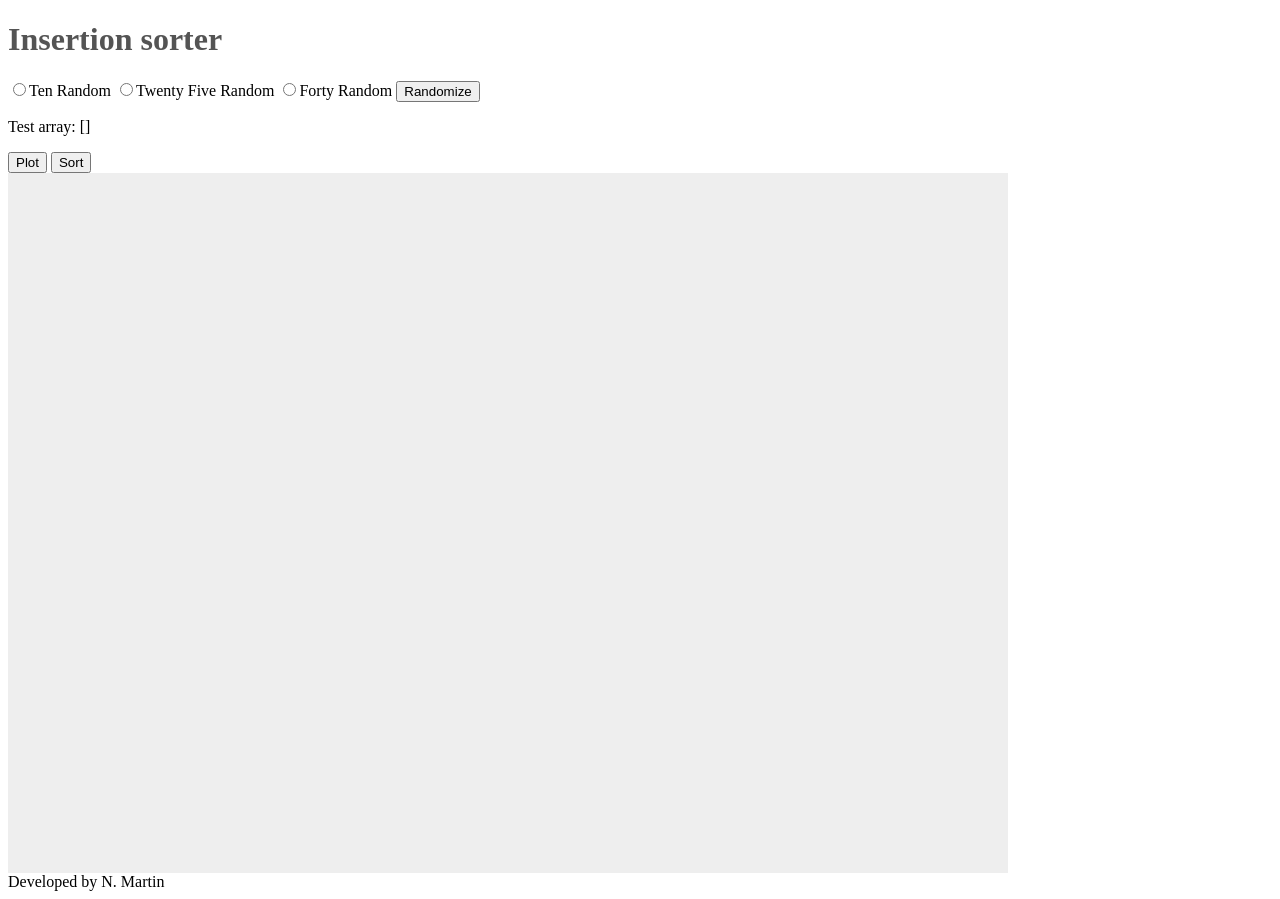
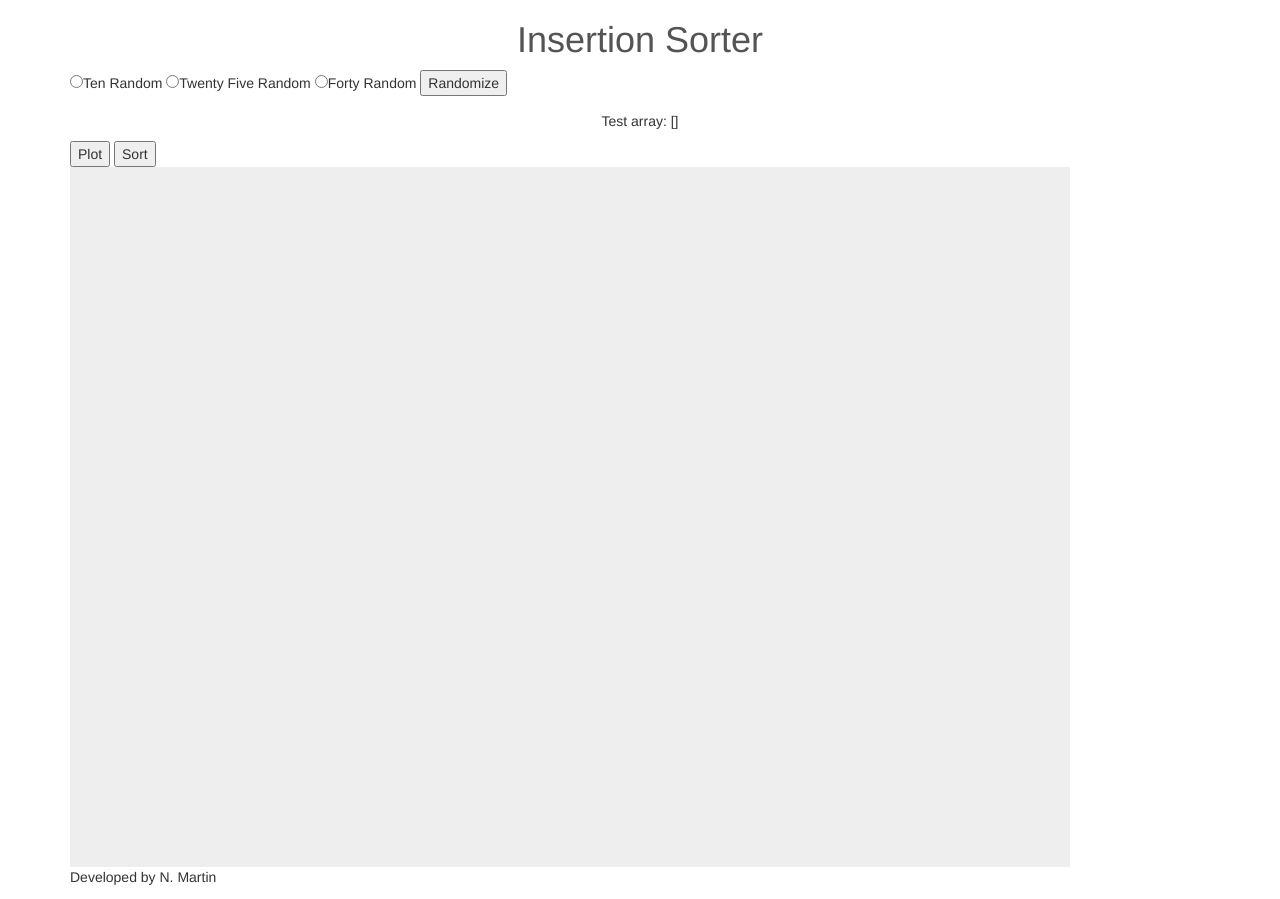
Before and after one commit to n8e/schort, a website: page app/index.html in a window 1280 px wide. Drawn offline with nearby package versions, Linux system fonts and the light colour scheme.

Commit message:
styling changes

```diff
--- a/app/index.html
+++ b/app/index.html
@@ -3,6 +3,16 @@
 
 <head>
   <base href="/">
+  <!-- Material Design fonts -->
+  <link rel="stylesheet" type="text/css" href="//fonts.googleapis.com/css?family=Roboto:300,400,500,700">
+  <link rel="stylesheet" type="text/css" href="//fonts.googleapis.com/icon?family=Material+Icons">
+  <!-- Animate css -->
+  <link rel="stylesheet" type="text/css" href="./lib/animate.css/animate.min.css">
+  <!-- Bootstrap -->
+  <link rel="stylesheet" type="text/css" href="//maxcdn.bootstrapcdn.com/bootstrap/3.3.6/css/bootstrap.min.css">
+  <!-- Bootstrap Material Design -->
+  <link rel="stylesheet" type="text/css" href="./lib/bootstrap-material-design/dist/css/bootstrap-material-design.css">
+  <link rel="stylesheet" type="text/css" href="./lib/bootstrap-material-design/dist/css/ripples.min.css">
   <!-- css -->
   <link rel=stylesheet href="./css/index.css">
   <title>Insertion Sort Chart JS</title>
@@ -12,18 +22,18 @@
 </head>
 
 <body ng-app="schort">
-  <div ng-controller="sortController">
-    <div>
-      <h1>Insertion sorter</h1>
+  <div class="container" ng-controller="sortController">
+    <div style="text-align:center">
+      <h1 class="animated infinite flash">Insertion Sorter</h1>
     </div>
-    <div>
+    <div class="form-group">
       <input ng-model="numInput" type="radio" value=10>Ten Random</input>
       <input ng-model="numInput" type="radio" value=25>Twenty Five Random</input>
       <input ng-model="numInput" type="radio" value=40>Forty Random</input>
       <button ng-click="randomizer(numInput)">Randomize</button>
     </div>
     <div>
-      <p>Test array: {{ testArray }}</p>
+      <p style="text-align:center">Test array: {{ testArray }}</p>
       <button ng-click="plotter()">Plot</button>
       <button ng-click="sorter()">Sort</button>
     </div>
--- a/bower.json
+++ b/bower.json
@@ -25,6 +25,8 @@
     "tests"
   ],
   "dependencies": {
-    "angular": "1.5.5"
+    "angular": "1.5.5",
+    "bootstrap-material-design": "^0.5.9",
+    "animate.css": "^3.5.1"
   }
 }
```
